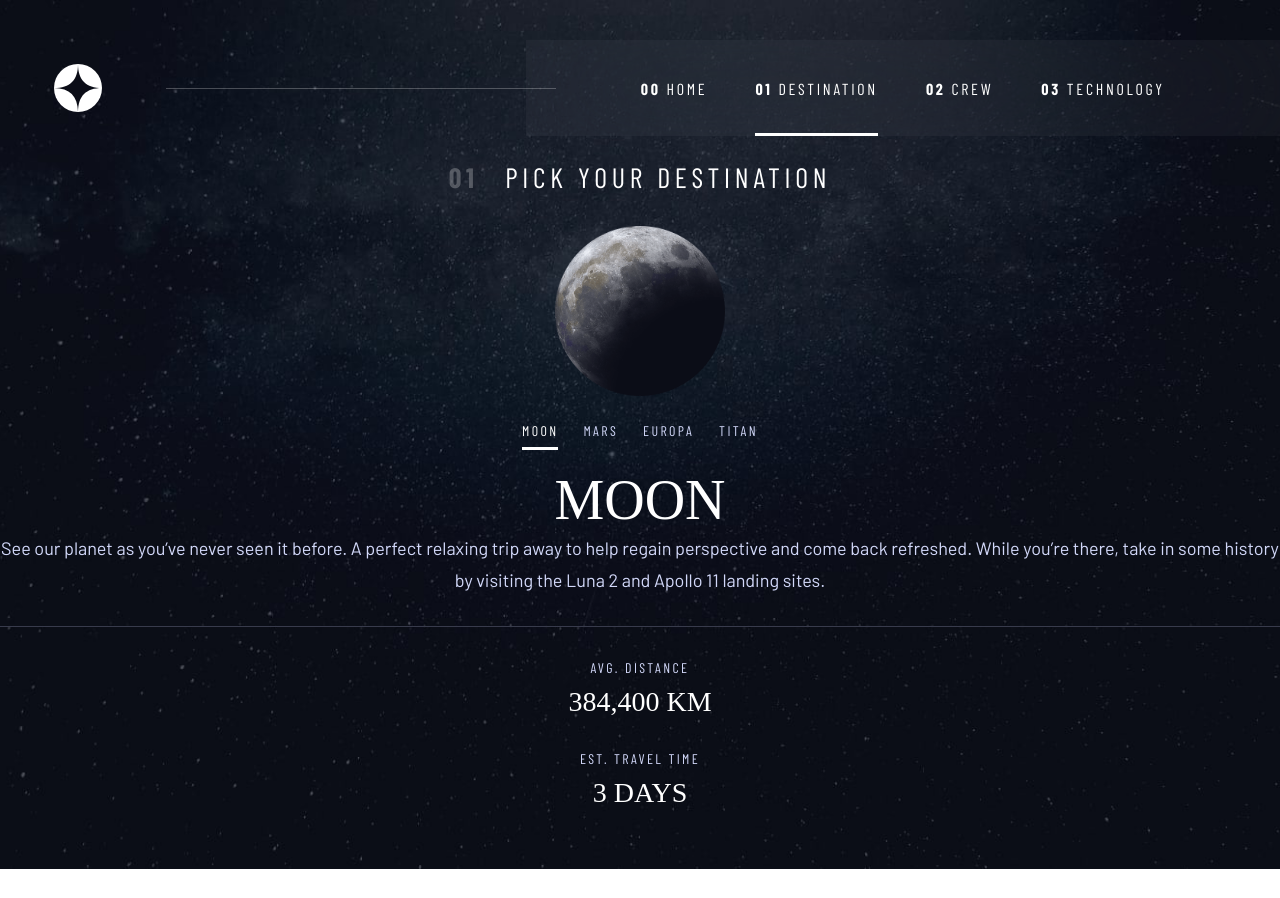
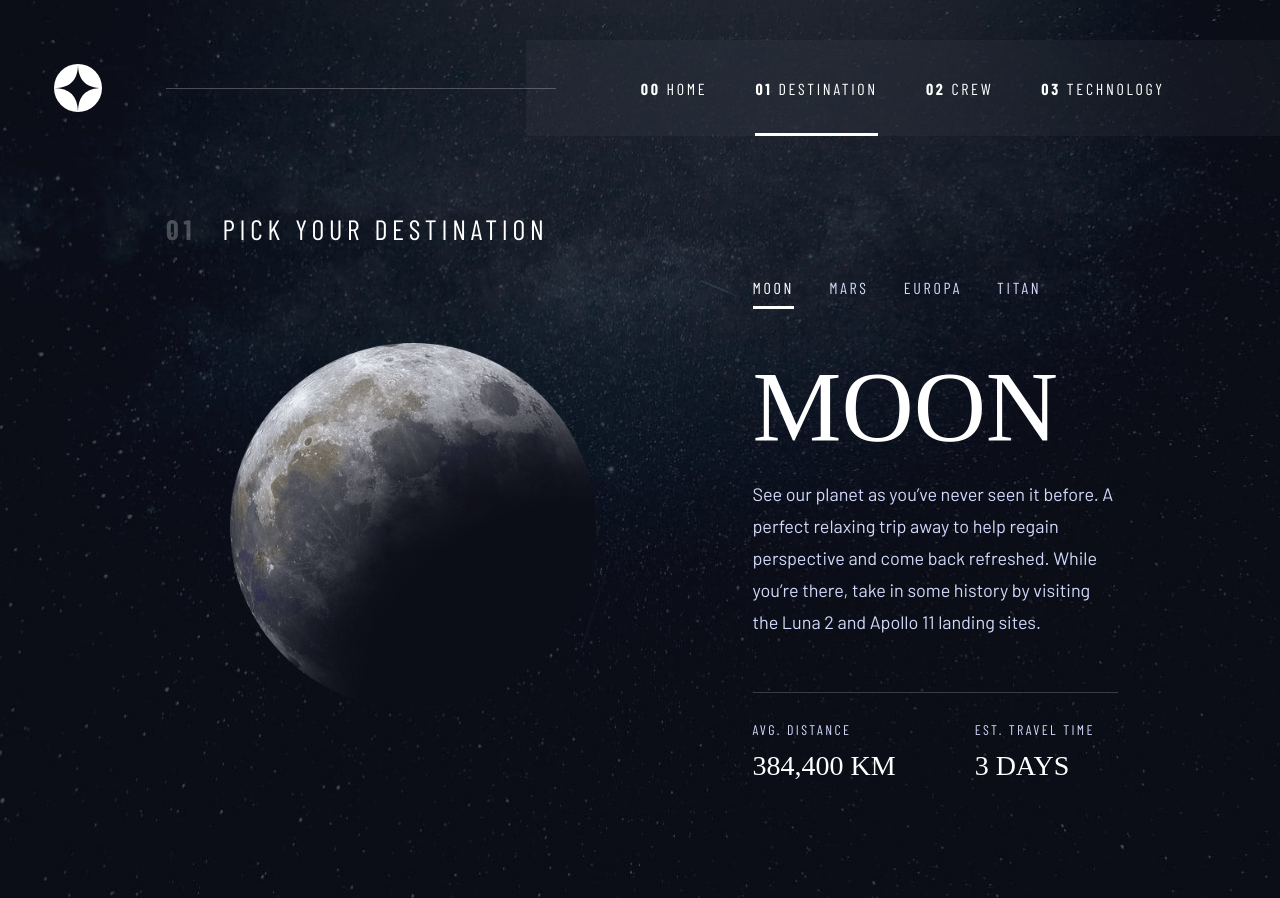
Before and after one commit to lucasweidas/space-tourism-website-main, a plain HTML site: page starter-code/destination.html in a window 1280 px wide. Before the commit the page ends 869 px from the top, so only its background shows below. Drawn offline with nearby package versions, Linux system fonts and the light colour scheme; a web font is replaced by a local one.

Commit message:
destination page - tablet and desktop version finished

```diff
--- a/starter-code/css/destination.css
+++ b/starter-code/css/destination.css
@@ -42,10 +42,11 @@ body {
 }
 
 .main__options {
+  height: 1.75rem;
   display: flex;
   justify-content: center;
   column-gap: 1.563rem;
-  margin-block-end: 1.125rem;
+  margin-block-end: 1.25rem;
 }
 
 .main__option {
@@ -56,7 +57,6 @@ body {
 
 .main__label,
 .main__info__title {
-  position: relative;
   font: 400 0.875rem var(--ff-barlow-condensed);
   letter-spacing: 0.148rem;
   text-transform: uppercase;
@@ -64,16 +64,26 @@ body {
   transition: color var(--transition-fast) ease;
 }
 
+.main__label {
+  height: min-content;
+  position: relative;
+  cursor: pointer;
+}
+
 .main__label:after {
   content: '';
-  display: block;
   width: 100%;
   height: 0.188rem;
+  display: block;
+  position: absolute;
+  bottom: -0.688rem;
+  left: 0;
   background-color: var(--clr-white);
-  margin-block-start: 0.5rem;
+  /* margin-block-start: 0.5rem; */
   transform: scaleX(0);
   transform-origin: left;
   transition: transform var(--transition-fast) ease;
+  pointer-events: none;
 }
 
 .main__option:checked + .main__label {
@@ -89,26 +99,19 @@ body {
 }
 
 .main__description {
-  margin-block-end: 1.875rem;
+  margin-block-end: 2rem;
 }
 
 .main__informations {
   display: flex;
   flex-direction: column;
   row-gap: 2rem;
-  padding-block-end: 3.75rem;
-}
-
-.main__informations::before {
-  content: '';
-  display: block;
-  width: 100%;
-  height: 0.063rem;
-  background-color: var(--clr-greyish-blue);
+  border-top: 0.063rem solid var(--clr-greyish-blue);
+  padding-block: 2rem 3.625rem;
 }
 
 .main__info__title {
-  margin-block-end: 0.625rem;
+  margin-block-end: 0.75rem;
 }
 
 .main__info__data {
@@ -124,13 +127,121 @@ body {
 /* Tablet */
 @media (min-width: 48rem) {
   body {
+    row-gap: 2.5rem;
     background-image: url('../assets/destination/background-destination-tablet.jpg');
+  }
+
+  .main {
+    width: 100%;
+    padding-inline: 2.5rem;
+  }
+
+  .main__primary-title {
+    text-align: start;
+  }
+
+  .main__picture {
+    width: 18.75rem;
+    height: 18.75rem;
+    margin-block: 3.75rem 3.313rem;
+  }
+
+  .main__destination {
+    width: 35.875rem;
+  }
+
+  .main__options {
+    height: 2.125rem;
+    column-gap: 2.188rem;
+    margin-block-end: 2rem;
+  }
+
+  .main__label {
+    font-size: 1rem;
+    letter-spacing: 0.169rem;
+  }
+
+  .main__label::after {
+    bottom: -0.75rem;
+    /* bottom: -0.938rem; */
+  }
+
+  .main__secondary-title {
+    font-size: 5rem;
+  }
+
+  .main__description {
+    margin-block: 0.5rem 3.063rem;
+  }
+
+  .main__informations {
+    flex-direction: row;
+    justify-content: center;
+    column-gap: 6.25rem;
+    padding-block: 1.75rem 3.875rem;
   }
 }
 
 /* Desktop */
 @media (min-width: 64rem) {
   body {
+    row-gap: 4.75rem;
     background-image: url('../assets/destination/background-destination-desktop.jpg');
   }
+
+  .main {
+    width: 100%;
+    text-align: start;
+    /* padding-inline: 10.375rem 10.125rem; */
+    padding: 0 10.125rem 6.875rem 10.375rem;
+  }
+
+  .main__content {
+    flex-direction: row;
+    align-items: flex-end;
+    column-gap: 9.813rem;
+  }
+
+  .main__picture {
+    width: 27.813rem;
+    height: 27.813rem;
+    margin: 6.063rem 0 0 4rem;
+    /* margin-block: 6.063rem 6.875rem; */
+  }
+
+  .main__destination {
+    width: 27.813rem;
+  }
+
+  .main__options {
+    height: 2.125rem;
+    justify-content: flex-start;
+    column-gap: 2.188rem;
+    margin-block-end: 2.313rem;
+  }
+
+  .main__label {
+    font-size: 1rem;
+    letter-spacing: 0.169rem;
+  }
+
+  .main__label::after {
+    bottom: -0.75rem;
+    /* bottom: -0.938rem; */
+  }
+
+  .main__secondary-title {
+    font-size: 6.25rem;
+  }
+
+  .main__description {
+    margin-block: 0.875rem 3.375rem;
+  }
+
+  .main__informations {
+    flex-direction: row;
+    justify-content: flex-start;
+    column-gap: 4.938rem;
+    padding-block: 1.75rem 0.375rem;
+  }
 }
```
